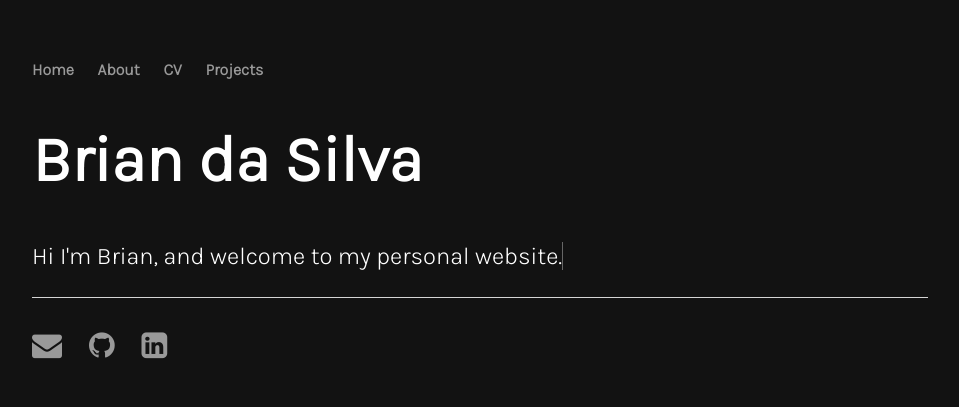
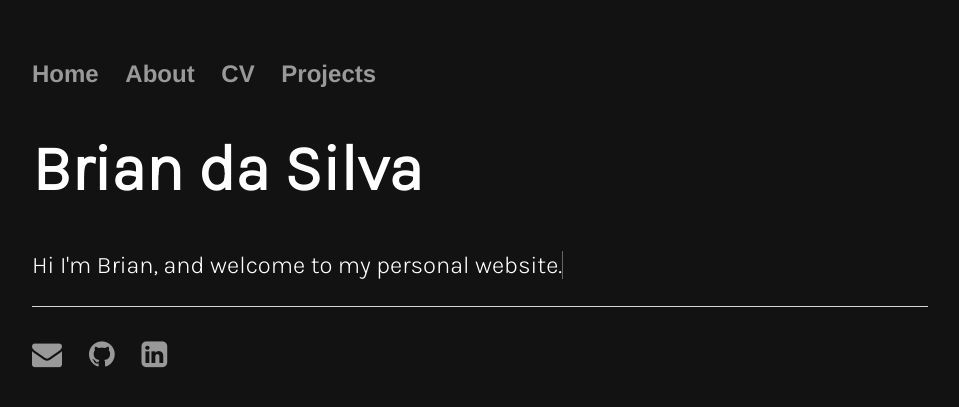
Before and after one commit to br1317/br1317.github.io, a Jekyll site: the page built from index.html, in a window 1280 px wide. Shown: the top 407 px of the page, without its empty margins (160-1119 px from the left). Built offline with Jekyll 4.4.1, drawn with Linux system fonts in a browser that asks for light colours.

Commit message:
Update Navigation

```diff
--- a/css/main.css
+++ b/css/main.css
@@ -3,7 +3,17 @@
     width: 70%;
     background-color: #121212;
 }
-nav ul, footer ul {
+
+nav ul {
+    font-family: 'Helvetica', 'Arial', sans-serif;
+    margin: auto;
+    font-size: 1.5em;
+    padding: 0px;
+    list-style: none;
+    font-weight: bold;
+}
+
+footer ul {
     font-family: 'Karla', sans-serif;
     padding: 0px;
     list-style: none;
```
